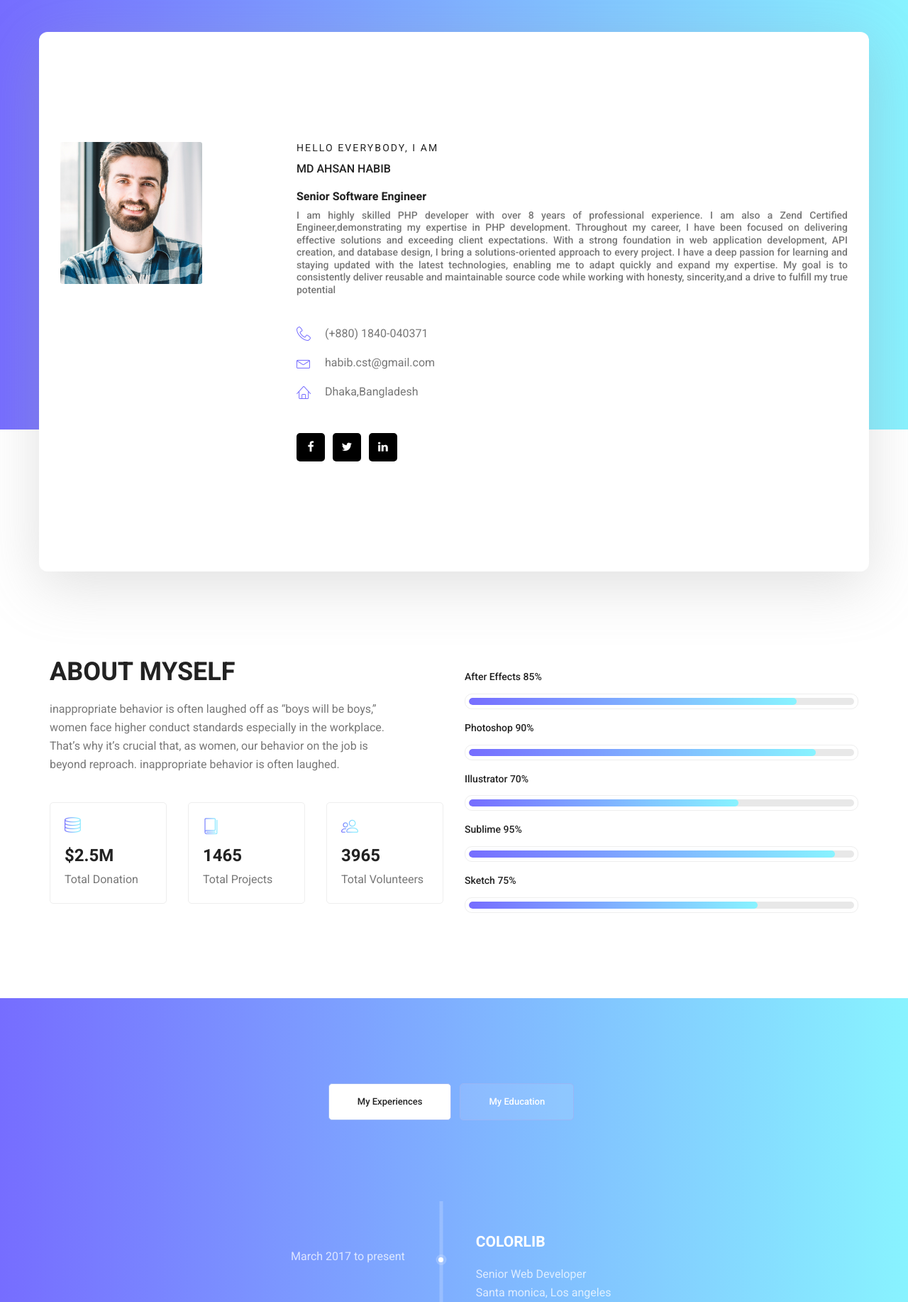
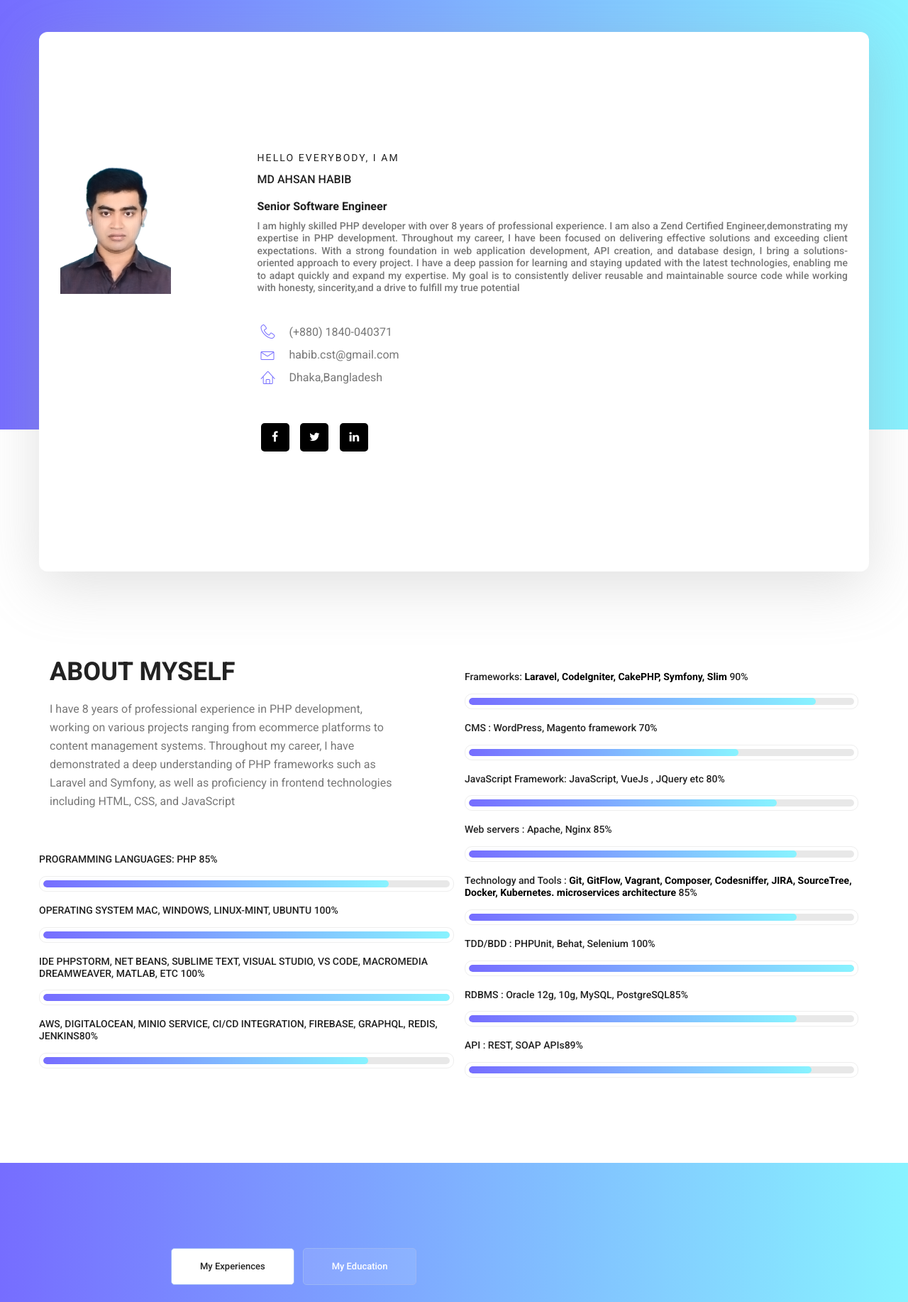
Before and after one commit to habib45/resume, a PHP site: page / in a window 1280 px wide. Shown: the part 155-1989 px from the top of the page at 71% size. Run offline with PHP 8.4, Linux system fonts and the light colour scheme.

Commit message:
image and experience add
image and experience add

```diff
--- a/css/style.css
+++ b/css/style.css
@@ -2578,7 +2578,7 @@ h6 {
         background: #fff;
         color: #222222; }
 .tabs_inner .tab-content .tab-pane .list {
-  max-width: 460px;
+  max-width: 900px;
   margin: auto;
   position: relative;
   padding-top: 40px;
@@ -2589,7 +2589,7 @@ h6 {
     width: 5px;
     background: rgba(255, 255, 255, 0.2);
     position: absolute;
-    left: 46%;
+    left: 26%;
     transform: translateX(-50%);
     top: -5px; }
   .tabs_inner .tab-content .tab-pane .list li {
@@ -2602,7 +2602,7 @@ h6 {
       display: block;
       background: rgba(255, 255, 255, 0.2);
       position: absolute;
-      left: 46%;
+      left: 26%;
       top: 30px;
       transform: translateX(-50%); }
       .tabs_inner .tab-content .tab-pane .list li span:before {
@@ -2612,9 +2612,10 @@ h6 {
         background: #fff;
         border-radius: 50%;
         position: absolute;
-        left: 52%;
+        left: 26% !important;
         top: 4px;
-        transform: translateX(-50%); }
+        transform: translateX(-50%);
+      }
     .tabs_inner .tab-content .tab-pane .list li:last-child {
       margin-bottom: 0px; }
     .tabs_inner .tab-content .tab-pane .list li .media .d-flex {
@@ -3003,3 +3004,29 @@ h6 {
 /*---------------------------------------------------- */
 
 /*# sourceMappingURL=style.css.map */
+.experience{
+  text-align: left !important;
+  margin-left: 15%;
+}
+.media-body ul{
+  list-style: square;
+  margin: 0;
+  padding: 0;
+
+}
+.media-body ul li {
+  color: white;
+  font-size: 12px;
+  margin: 5px;
+  margin-bottom: 0px !important;
+  position: relative;
+}
+.list-home {
+  margin: auto;
+  position: relative;
+}
+.list-home:before {
+    content: "";
+    width: 100%;
+    position: absolute;
+     }
--- a/index.html
+++ b/index.html
@@ -70,8 +70,8 @@
            		<div class="banner_inner d-flex align-items-center">
 					<div class="banner_content">
 						<div class="media">
-							<div class="d-flex" style="width:30%;">
-								<img src="img/personal.jpg" alt="" style="width:200px; height: 200px;">
+							<div class="d-flex" style="width:25%;">
+								<img src="img/habib.png" alt="" style="max-width:200px; max-height: 200px;">
 							</div>
 							<div class="media-body" style="width:70%">
 								<div class="personal_text">
@@ -115,16 +115,57 @@
         			<div class="col-lg-6">
         				<div class="welcome_text">
         					<h4>About Myself</h4>
-        					<p>inappropriate behavior is often laughed off as “boys will be boys,” women face higher conduct standards especially in the workplace. That’s why it’s crucial that, as women, our behavior on the job is beyond reproach. inappropriate behavior is often laughed.</p>
+        					<p>I have 8 years of professional experience in PHP development, working on various projects ranging from ecommerce platforms to content management systems. Throughout my career, I have demonstrated a deep
+understanding of PHP frameworks such as Laravel and Symfony, as well as proficiency in frontend
+technologies including HTML, CSS, and JavaScript</p>
         					<div class="row">
-        						<div class="col-md-4">
-        							<div class="wel_item">
-        								<i class="lnr lnr-database"></i>
-        								<h4>$2.5M</h4>
-        								<p>Total Donation</p>
-        							</div>
-        						</div>
-        						<div class="col-md-4">
+        					<div class="tools_expert" style="width:100%">
+        					<div class="skill_main">
+								<div class="skill_item">
+									<h4>Programming Languages: PHP <span class="counter">85</span>%</h4>
+									<div class="progress_br">
+										<div class="progress">
+											<div class="progress-bar" role="progressbar" aria-valuenow="85" aria-valuemin="0" aria-valuemax="100"></div>
+										</div>
+									</div>
+								</div>
+
+								<div class="skill_item">
+									<h4>Operating System
+Mac, Windows, Linux-mint, Ubuntu  <span class="counter">&nbsp;100</span>%</h4>
+									<div class="progress_br">
+										<div class="progress">
+											<div class="progress-bar" role="progressbar" aria-valuenow="100" aria-valuemin="0" aria-valuemax="100"></div>
+										</div>
+									</div>
+								</div>
+
+								<div class="skill_item">
+									<h4>IDE
+PhpStorm, Net Beans, Sublime Text, Visual Studio, VS
+Code, Macromedia Dreamweaver, Matlab,
+etc
+<span class="counter">&nbsp;100</span>%</h4>
+									<div class="progress_br">
+										<div class="progress">
+											<div class="progress-bar" role="progressbar" aria-valuenow="100" aria-valuemin="0" aria-valuemax="100"></div>
+										</div>
+									</div>
+								</div>
+	<div class="skill_item">
+									<h4>AWS,
+DigitalOcean, Minio service, CI/CD
+Integration, Firebase, GraphQL,
+Redis, Jenkins<span class="counter">80</span>%</h4>
+									<div class="progress_br">
+										<div class="progress">
+											<div class="progress-bar" role="progressbar" aria-valuenow="80" aria-valuemin="0" aria-valuemax="100"></div>
+										</div>
+									</div>
+								</div>
+							</div>
+						</div>
+        						<!-- <div class="col-md-4">
         							<div class="wel_item">
         								<i class="lnr lnr-book"></i>
         								<h4>1465</h4>
@@ -137,7 +178,7 @@
         								<h4>3965</h4>
         								<p>Total Volunteers</p>
         							</div>
-        						</div>
+        						</div> -->
         					</div>
         				</div>
         			</div>
@@ -145,7 +186,33 @@
         				<div class="tools_expert">
         					<div class="skill_main">
 								<div class="skill_item">
-									<h4>After Effects <span class="counter">85</span>%</h4>
+									<h4>Frameworks: <b style="color: black;">Laravel, CodeIgniter, CakePHP,
+Symfony, Slim </b><span class="counter">90</span>%</h4>
+									<div class="progress_br">
+										<div class="progress">
+											<div class="progress-bar" role="progressbar" aria-valuenow="90" aria-valuemin="0" aria-valuemax="100"></div>
+										</div>
+									</div>
+								</div>
+								<div class="skill_item">
+									<h4>CMS :
+WordPress, Magento framework <span class="counter">70</span>%</h4>
+									<div class="progress_br">
+										<div class="progress">
+											<div class="progress-bar" role="progressbar" aria-valuenow="70" aria-valuemin="0" aria-valuemax="100"></div>
+										</div>
+									</div>
+								</div>
+								<div class="skill_item">
+									<h4>JavaScript Framework: JavaScript, VueJs , JQuery etc <span class="counter">80</span>%</h4>
+									<div class="progress_br">
+										<div class="progress">
+											<div class="progress-bar" role="progressbar" aria-valuenow="80" aria-valuemin="0" aria-valuemax="100"></div>
+										</div>
+									</div>
+								</div>
+								<div class="skill_item">
+									<h4>Web servers : Apache, Nginx <span class="counter">85</span>%</h4>
 									<div class="progress_br">
 										<div class="progress">
 											<div class="progress-bar" role="progressbar" aria-valuenow="85" aria-valuemin="0" aria-valuemax="100"></div>
@@ -153,37 +220,46 @@
 									</div>
 								</div>
 								<div class="skill_item">
-									<h4>Photoshop <span class="counter">90</span>%</h4>
+									<h4>Technology and Tools : <b style="color: black;">Git, GitFlow, Vagrant, Composer, Codesniffer, JIRA, SourceTree, Docker, Kubernetes. microservices architecture</b> <span class="counter">85</span>%</h4>
 									<div class="progress_br">
 										<div class="progress">
-											<div class="progress-bar" role="progressbar" aria-valuenow="90" aria-valuemin="0" aria-valuemax="100"></div>
+											<div class="progress-bar" role="progressbar" aria-valuenow="85" aria-valuemin="0" aria-valuemax="100"></div>
 										</div>
 									</div>
 								</div>
+
 								<div class="skill_item">
-									<h4>Illustrator <span class="counter">70</span>%</h4>
+									<h4>TDD/BDD : PHPUnit, Behat, Selenium <span class="counter">100</span>%</h4>
 									<div class="progress_br">
 										<div class="progress">
-											<div class="progress-bar" role="progressbar" aria-valuenow="70" aria-valuemin="0" aria-valuemax="100"></div>
+											<div class="progress-bar" role="progressbar" aria-valuenow="100" aria-valuemin="0" aria-valuemax="100"></div>
 										</div>
 									</div>
 								</div>
+
+
 								<div class="skill_item">
-									<h4>Sublime <span class="counter">95</span>%</h4>
+									<h4>RDBMS : Oracle 12g, 10g, MySQL, PostgreSQL<span class="counter">85</span>%</h4>
 									<div class="progress_br">
 										<div class="progress">
-											<div class="progress-bar" role="progressbar" aria-valuenow="95" aria-valuemin="0" aria-valuemax="100"></div>
+											<div class="progress-bar" role="progressbar" aria-valuenow="85" aria-valuemin="0" aria-valuemax="100"></div>
 										</div>
 									</div>
 								</div>
+
+
 								<div class="skill_item">
-									<h4>Sketch <span class="counter">75</span>%</h4>
+									<h4>API : REST, SOAP APIs<span class="counter">89</span>%</h4>
 									<div class="progress_br">
 										<div class="progress">
-											<div class="progress-bar" role="progressbar" aria-valuenow="75" aria-valuemin="0" aria-valuemax="100"></div>
+											<div class="progress-bar" role="progressbar" aria-valuenow="89" aria-valuemin="0" aria-valuemax="100"></div>
 										</div>
 									</div>
 								</div>
+
+
+
+
 							</div>
         				</div>
         			</div>
@@ -196,7 +272,7 @@
         <section class="mytabs_area p_120">
         	<div class="container">
         		<div class="tabs_inner">
-					<ul class="nav nav-tabs" id="myTab" role="tablist">
+					<ul class="nav nav-tabs experience" id="myTab" role="tablist">
 						<li class="nav-item">
 							<a class="nav-link active" id="home-tab" data-toggle="tab" href="#home" role="tab" aria-controls="home" aria-selected="true">My Experiences</a>
 						</li>
@@ -211,17 +287,57 @@
 									<span></span>
 									<div class="media">
 										<div class="d-flex">
-											<p>March 2017 to present</p>
+											<p>January 2019 to present</p>
 										</div>
 										<div class="media-body">
-											<h4>Colorlib</h4>
-											<p>Senior Web Developer <br />Santa monica, Los angeles</p>
+											<h4><a href="https://brainstation-23.com/" style="color: white;">Brain Station-23 LTD</a></h4>
+											<p>Senior Software Engineer <br />Dhaka,Bangladesh</p>
+											<ul class="list-home">
+												<li>Supervised and lead a team of 6 software engineers during the development of a robust upgrade version of the Grameenphone(Telenor) software
+applications, resulting in improved user experience and a 33% revenue increase within 8 months.
+												</li>
+												<li>
+													Proficiently troubleshot simple and complex technological issues for different assigned Features, achieving over 95% customer satisfaction rate.
+
+												</li>
+												<li>
+													Enhanced the application's features to effectively fix bugs and optimize overall performance, reliability, and efficiency.
+												</li>
+												<li>
+													Optimized database queries and implemented caching techniques to improve the performance and speed of data retrieval
+												</li>
+											</ul>
+										</div>
+									</div>
+								</li>
+								<li style="padding-left: 14px;">
+									<span></span>
+									<div class="media">
+										<div class="d-flex">
+											<p>JAN 2016 - DEC 2018</p>
+										</div>
+										<div class="media-body">
+											<h4><a href="https://www.primetechbd.com" style="color: white;">Prime Tech Solutions LTD</a></h4>
+											<p>Software Engineer <br />Dhaka, Bangladesh</p>
+											<ul class="list-home">
+												<li>Built innovative microservices and Web Services (incl. SOA/SOAP/REST/XML).
+												</li>
+												<li>
+													Provided architectural blueprints to the development team, guiding them in implementing the software solutions effectively and efficiently.
+												</li>
+												<li>
+													Adopted a proactive approach to common challenges, continuously researching and implementing best practices in coding
+												</li>
+												<li>
+													Conducted daily SCRUM meetings, facilitating communication and collaboration within the team and addressing obstacles hindering the development
+												</li>
+											</ul>
 										</div>
 									</div>
 								</li>
 								<li>
-									<span></span>
-									<div class="media">
+								<span></span>
+								<!-- 	<div class="media">
 										<div class="d-flex">
 											<p>March 2017 to present</p>
 										</div>
@@ -229,19 +345,7 @@
 											<h4>Colorlib</h4>
 											<p>Senior Web Developer <br />Santa monica, Los angeles</p>
 										</div>
-									</div>
-								</li>
-								<li>
-								<span></span>
-									<div class="media">
-										<div class="d-flex">
-											<p>March 2017 to present</p>
-										</div>
-										<div class="media-body">
-											<h4>Colorlib</h4>
-											<p>Senior Web Developer <br />Santa monica, Los angeles</p>
-										</div>
-									</div>
+									</div> -->
 								</li>
 							</ul>
 						</div>
```
Also changed, not shown: img/habib.png (added).
